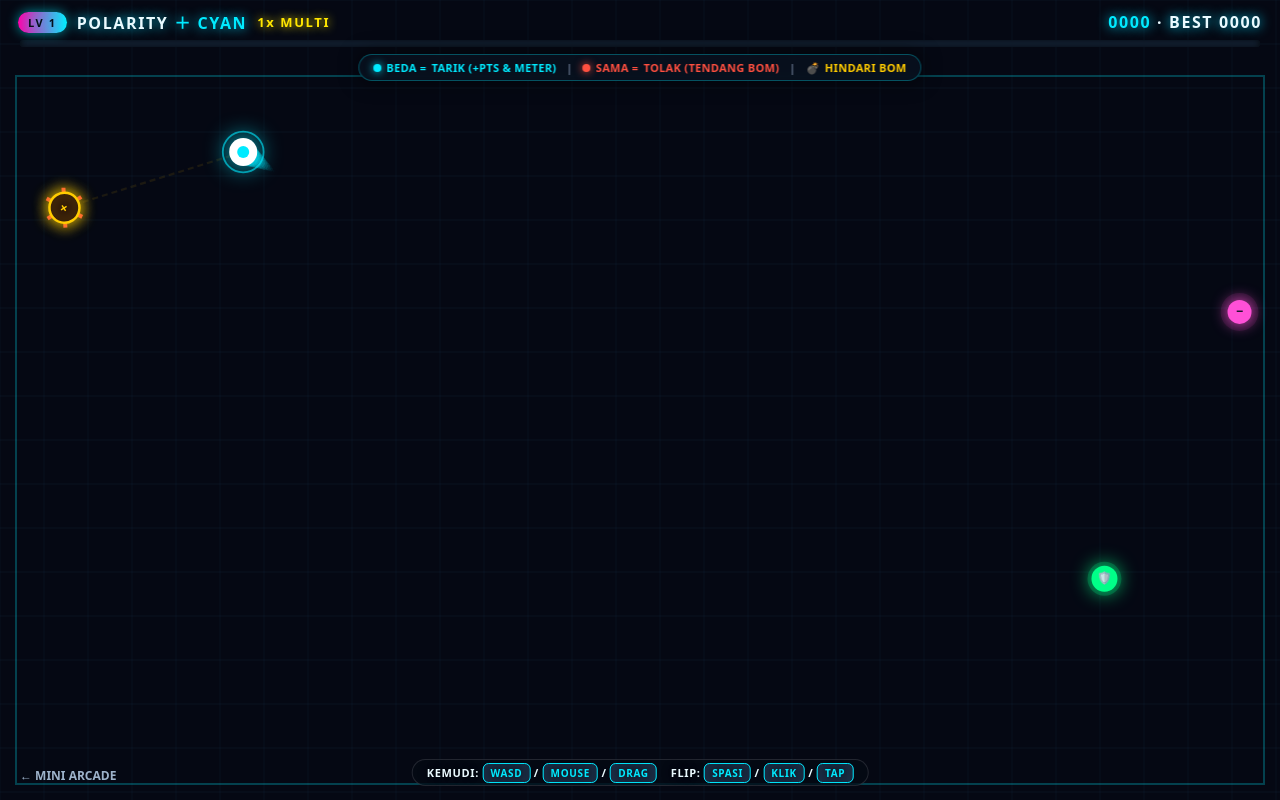
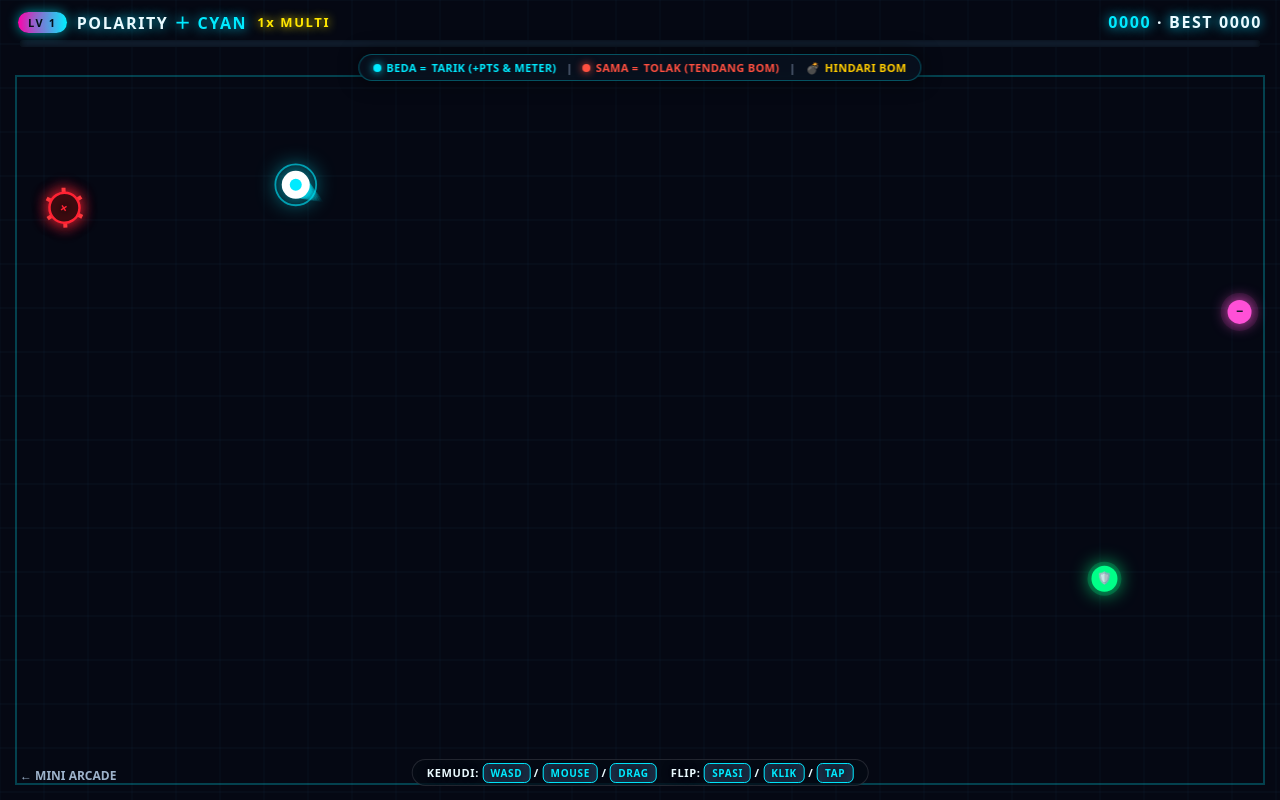
Before and after one commit to lwn2210/mini-arcade, a plain HTML site: page polarity/index.html in a window 1280 px wide. Both pictures are taken after a click on the button "MULAI MAIN". Drawn offline with Linux system fonts and the light colour scheme.

Commit message:
fix(polarity): eliminate phantom tethering leash and attract recoil

```diff
--- a/polarity/index.html
+++ b/polarity/index.html
@@ -537,22 +537,26 @@
     spawn = spawnRate;
   }
 
-  // 3. Direct Steering
+  // 3. Smooth Steering (No phantom tethering / No leash bug)
   let ax=0,ay=0;
-  if(keys.a||keys.arrowleft)ax-=1;
-  if(keys.d||keys.arrowright)ax+=1;
-  if(keys.w||keys.arrowup)ay-=1;
-  if(keys.s||keys.arrowdown)ay+=1;
-  if(mouse.active){
+  let keyActive = false;
+  if(keys.a||keys.arrowleft){ ax-=1; keyActive=true; }
+  if(keys.d||keys.arrowright){ ax+=1; keyActive=true; }
+  if(keys.w||keys.arrowup){ ay-=1; keyActive=true; }
+  if(keys.s||keys.arrowdown){ ay+=1; keyActive=true; }
+
+  // Mouse only steers if keys are NOT pressed and cursor is dragged/moved
+  if(!keyActive && mouse.active){
     let mdx=mouse.x-player.x, mdy=mouse.y-player.y;
     let md=Math.hypot(mdx,mdy);
-    if(md>8){
-      ax += (mdx/md) * Math.min(1.8, md*0.015);
-      ay += (mdy/md) * Math.min(1.8, md*0.015);
+    if(md > 12){
+      let pull = Math.min(1.4, md * 0.007);
+      ax += (mdx/md) * pull;
+      ay += (mdy/md) * pull;
     }
   }
-  player.vx += ax * 520 * dt;
-  player.vy += ay * 520 * dt;
+  player.vx += ax * 580 * dt;
+  player.vy += ay * 580 * dt;
 
   // 4. Physics & Polarity Interplay
   for(const o of orbs){
@@ -607,8 +611,6 @@
           let fy = (dy/d) * forceMag * 0.85;
           o.vx += fx * dt;
           o.vy += fy * dt;
-          player.vx -= fx * 0.25 * dt;
-          player.vy -= fy * 0.25 * dt;
           o.repelPulse = 0;
         }
       }
```
